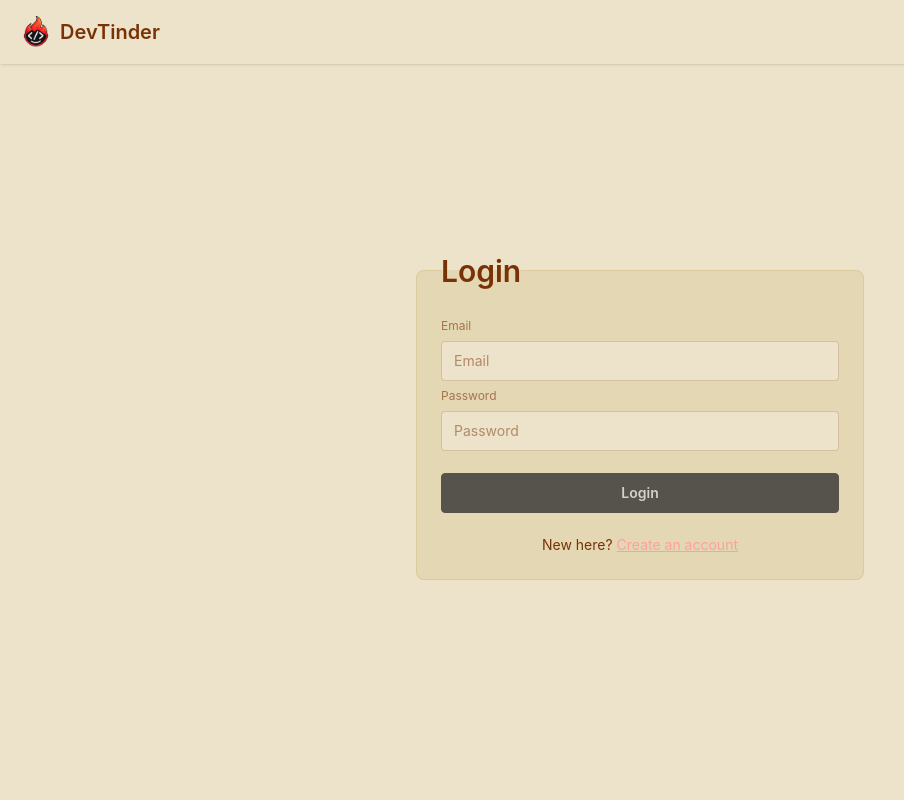
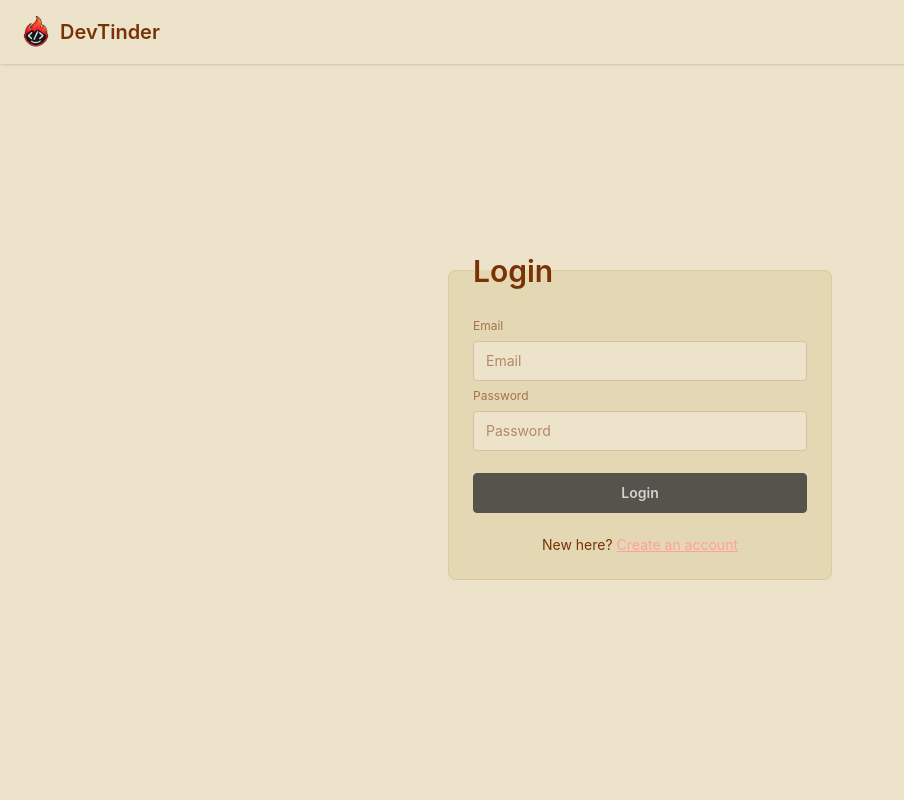
Before and after one commit to yuvrajk-dev/DevTinder-Frontend, a React (Vite) app: page /auth in a window 1280 px wide. Shown: the top 800 px of the page, without its empty margins (0-904 px from the left). Built offline with nearby package versions, Linux system fonts and the light colour scheme; no server answers.

Commit message:
fix: adjust fieldset width in Login and Signup components

```diff
--- a/src/pages/Login.jsx
+++ b/src/pages/Login.jsx
@@ -38,7 +38,7 @@ const Login = ({ switchMode }) => {
   };
 
   return (
-    <fieldset className="fieldset bg-base-200 border-base-300 rounded-box w-[95vw] max-w-md border p-5 sm:p-6">
+    <fieldset className="fieldset bg-base-200 border-base-300 rounded-box w-[90vw] sm:w-sm border p-5 sm:p-6">
       <legend className="fieldset-legend text-3xl">Login</legend>
 
       <label className="label">Email</label>
--- a/src/pages/Signup.jsx
+++ b/src/pages/Signup.jsx
@@ -151,7 +151,7 @@ const Signup = ({ switchMode }) => {
   };
 
   return (
-    <fieldset className="fieldset bg-base-200 border-base-300 rounded-box w-[95vw] max-w-md sm:w-[90vw] sm:max-w-lg border p-5 sm:p-6">
+    <fieldset className="fieldset bg-base-200 border-base-300 rounded-box w-[90vw] sm:w-sm border p-5 sm:p-6">
       <legend className="fieldset-legend text-3xl">Create Account</legend>
 
       <div className="flex gap-2">
```
